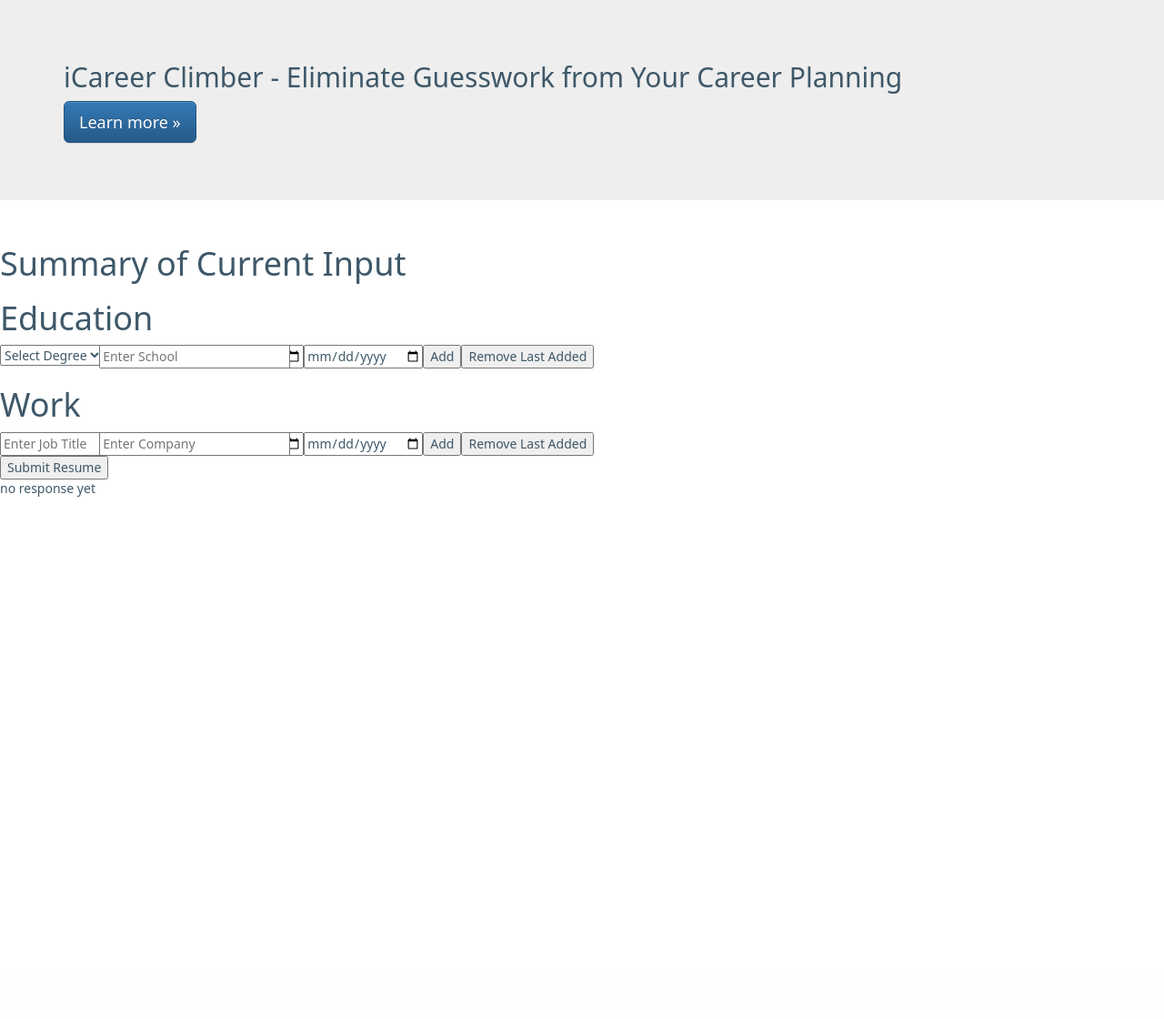
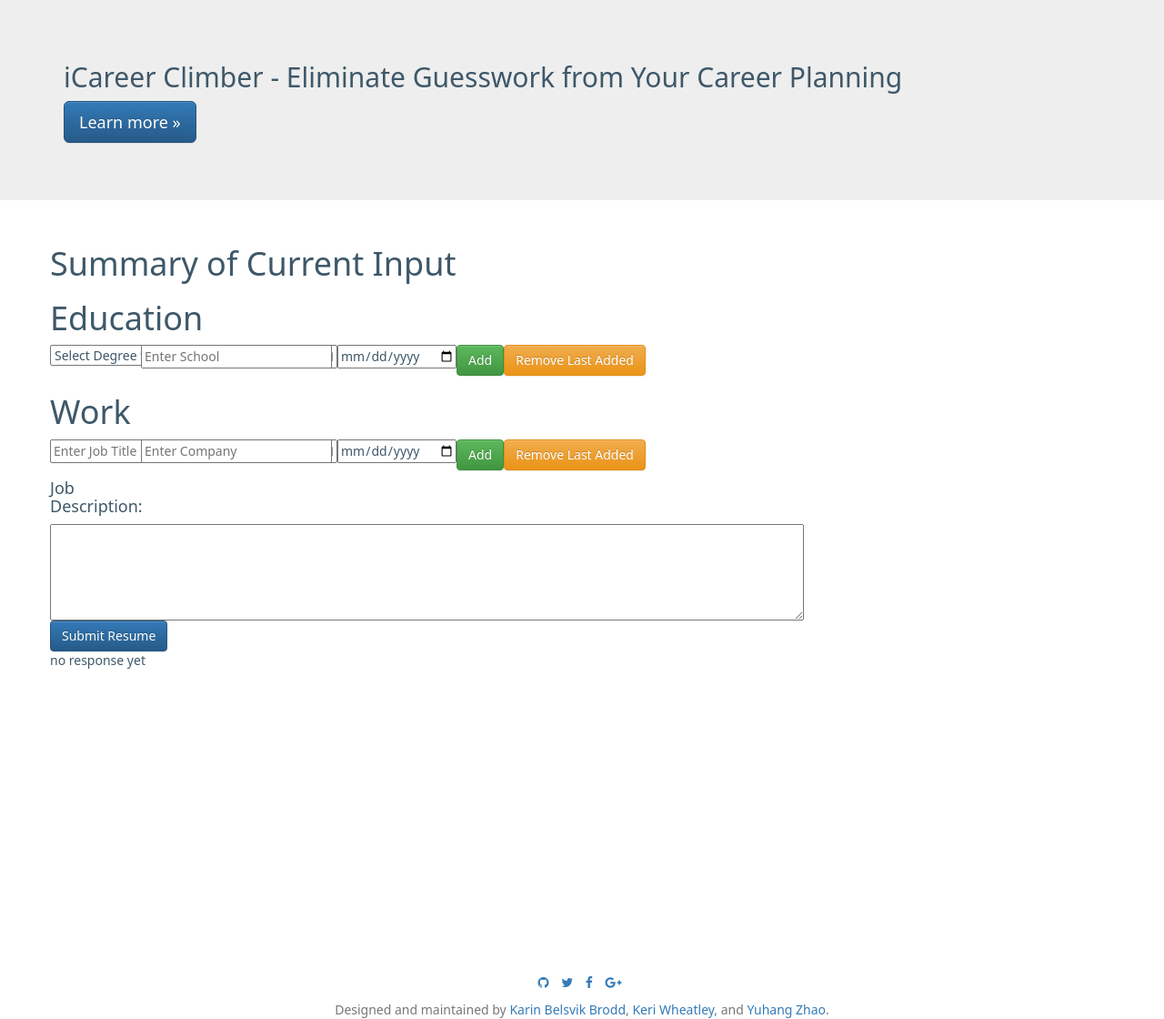
Before and after one commit to icareerclimber/career-skills-capstone, a Flask app: page / in a window 1280 px wide. Shown: the whole page at 91% size. Before the commit the page ends 546 px from the top, so only its background shows below. Run offline with Flask 2, Linux system fonts and the light colour scheme; some libraries are stand-ins or nearby versions.

Commit message:
update ui

```diff
--- a/ui/static/index.js
+++ b/ui/static/index.js
@@ -126,7 +126,7 @@
 
   render() {
     return (
-      <div float="left">
+      <div>
       <input type='date' placeholder={this.props.value} onChange={this.handleWorkFromChange}/>
       </div>
     );
@@ -165,9 +165,29 @@
   render() {
     return (
       <div float="left">
-      <input type='date' placeholder={this.props.value} onChange={this.handleWorkToChange}/>
+        <input type='date' placeholder={this.props.value} onChange={this.handleWorkToChange}/>
       </div>
     );
+  }
+}
+
+class WorkDescription extends React.Component {
+  constructor() {
+    super();
+    this.handleWorkDescriptionChange = this.handleWorkDescriptionChange.bind(this)
+  }
+
+  handleWorkDescriptionChange(e) {
+    this.props.appHandleWorkDescriptionChange(e.target.value)
+  }
+
+  render() {
+    return (
+      <div className="col-lg-1">
+        <h4 htmlFor="job description">Job Description:</h4>
+        <textarea float="none" rows='5' cols='100' onChange={this.handleWorkDescriptionChange}/>
+      </div>
+    )
   }
 }
 
@@ -184,7 +204,7 @@
   render() {
     return (
       <div>
-        <button type="button" onClick={this.handleClick}>Add</button>
+        <button type="button" className="btn btn-success" onClick={this.handleClick}>Add</button>
       </div>
     )
   }
@@ -203,7 +223,7 @@
   render() {
     return (
       <div>
-        <button type="button" onClick={this.handleClick}>Add</button>
+        <button type="button" className="btn btn-success" onClick={this.handleClick}>Add</button>
       </div>
     )
   }
@@ -222,7 +242,7 @@
   render() {
     return (
       <div>
-        <button type="button" onClick={this.handleClick}>Remove Last Added</button>
+        <button type="button" className="btn btn-warning" onClick={this.handleClick}>Remove Last Added</button>
       </div>
     )
   }
@@ -241,7 +261,7 @@
   render() {
     return (
       <div>
-        <button type="button" onClick={this.handleClick}>Remove Last Added</button>
+        <button type="button" className="btn btn-warning" onClick={this.handleClick}>Remove Last Added</button>
       </div>
     )
   }
@@ -273,6 +293,7 @@
 class Work extends React.Component {
   render() {
     return (
+      <div className="col">
       <div className="row" style={WorkStyle}>
         <Title appHandleTitleChange={this.props.appHandleTitleChange} />
         <Company appHandleCompanyChange={this.props.appHandleCompanyChange}/>
@@ -280,6 +301,10 @@
         <WorkTo appHandleWorkToChange={this.props.appHandleWorkToChange}/>
         <AddWork handleClick={this.props.appHandleAddWork}/>
         <RemoveLastWork handleClick={this.props.appHandleRemoveLastWork}/>
+      </div>
+      <div className="row" style={WorkStyle}>
+        <WorkDescription appHandleWorkDescriptionChange={this.props.appHandleWorkDescriptionChange}/>
+      </div>
       </div>
     )
   }
@@ -326,6 +351,9 @@
                 <div>
                   {m.To}
                 </div>
+                <div>
+                  {m.Description}
+                </div>
               </li>
             )
           })}
@@ -357,6 +385,7 @@
         Company: "Motorola",
         From: "2010-03-06",
         To: "2011-05-09",
+        Description: "creat web page"
       }
   ]
 }
@@ -377,6 +406,7 @@
       currentCompany: "",
       currentWorkFrom: "",
       currentWorkTo: "",
+      currentWorkDescription: "",
       result:"no response yet"
     }
     this.handleDegreeChange=this.handleDegreeChange.bind(this)
@@ -389,6 +419,7 @@
     this.handleCompanyChange=this.handleCompanyChange.bind(this)
     this.handleWorkFromChange=this.handleWorkFromChange.bind(this)
     this.handleWorkToChange=this.handleWorkToChange.bind(this)
+    this.handleWorkDescriptionChange=this.handleWorkDescriptionChange.bind(this)
     this.handleAddWork=this.handleAddWork.bind(this)
     this.handleRemoveLastWork=this.handleRemoveLastWork.bind(this)
     this.handleSubmit=this.handleSubmit.bind(this)
@@ -442,6 +473,12 @@
     })
   }
 
+  handleWorkDescriptionChange(m) {
+    this.setState({
+      currentWorkDescription: m
+    })
+  }
+
   handleAddEducation() {
     const sum = this.state.summary
     sum.Education.push({
@@ -467,7 +504,8 @@
       Title: this.state.currentTitle,
       Company: this.state.currentCompany,
       From: this.state.currentWorkFrom,
-      To: this.state.currentWorkTo
+      To: this.state.currentWorkTo,
+      Description: this.state.currentWorkDescription
     })
     this.setState({
       summary: sum
@@ -476,7 +514,8 @@
       currentTitle: "",
       currentCompany: "",
       currentWorkFrom: "",
-      currentWorkTo: ""
+      currentWorkTo: "",
+      currentWorkDescription: ""
     })
   }
 
@@ -487,7 +526,7 @@
       currentSelectDegree: last.Degree,
       currentSchool: last.School,
       currentFrom: last.From,
-      currentTo: last.to
+      currentTo: last.To
     })
     sum.Education.splice(-1,1)
     this.setState({summary: sum })
@@ -500,7 +539,8 @@
       currentTitle: last.Title,
       currentCompany: last.Company,
       currentWorkFrom: last.From,
-      currentWorkTo: last.to
+      currentWorkTo: last.To,
+      currentWorkDescription: last.Description
     })
     sum.Work.splice(-1,1)
     this.setState({summary: sum })
@@ -516,12 +556,12 @@
   render() {
     return (
       <div className="app">
-        <Summary summary={this.state.summary} testMessage={this.state.currentSelectedDegree +" " + this.state.currentSchool + " " + this.state.currentFrom + " " + this.state.currentTo}/>
+        <Summary summary={this.state.summary} testMessage={this.state.currentSelectedDegree +" " + this.state.currentSchool + " " + this.state.currentFrom + " " + this.state.currentTo + this.state.currentDescription}/>
         <h1>Education</h1>
         <Education title="Education" appHandleDegreeChange={this.handleDegreeChange} appHandleSchoolChange={this.handleSchoolChange} appHandleFromChange={this.handleFromChange} appHandleToChange={this.handleToChange} appHandleAddEducation={this.handleAddEducation} appHandleRemoveLastEducation={this.handleRemoveLastEducation} currentSummary = {this.state.summary.Education}/>
         <h1>Work</h1>
-        <Work title="Work" appHandleTitleChange={this.handleTitleChange} appHandleCompanyChange={this.handleCompanyChange} appHandleWorkFromChange={this.handleWorkFromChange} appHandleWorkToChange={this.handleWorkToChange} appHandleAddWork={this.handleAddWork} appHandleRemoveLastWork={this.handleRemoveLastWork} currentSummary = {this.state.summary.Education}/>
-        <button type="button" onClick={this.handleSubmit}> Submit Resume </button>
+        <Work title="Work" appHandleTitleChange={this.handleTitleChange} appHandleCompanyChange={this.handleCompanyChange} appHandleWorkFromChange={this.handleWorkFromChange} appHandleWorkToChange={this.handleWorkToChange} appHandleWorkDescriptionChange={this.handleWorkDescriptionChange} appHandleAddWork={this.handleAddWork} appHandleRemoveLastWork={this.handleRemoveLastWork} currentSummary = {this.state.summary.Work}/>
+        <button type="button" className="btn btn-primary" onClick={this.handleSubmit}> Submit Resume </button>
         <p>{this.state.result}</p>
       </div>
     )
--- a/ui/templates/index.html
+++ b/ui/templates/index.html
@@ -20,7 +20,40 @@
          </div>
        </div>
 
-       <div id="root"></div>
+       <div class="container">
+         <div class="row">
+            <div class="col-sm">
+               <div id="root"></div>
+            </div>
+         </div>
+       </div>
+
+       <footer class="bd-footer text-muted">
+	  <div class="footer-social">
+	    <div class="container text-center">
+		<ul class="list-inline">
+		<li class="list-inline-item social-github">
+		<a href="https://github.com/kbelsvik/career-skills-capstone"><i class="fa fa-github"></i></a>
+		</li>
+		<li class="list-inline-item social-twitter">
+		<a href="https://twitter.com"><i class="fa fa-twitter"></i></a>
+		</li>
+		<li class="list-inline-item social-facebook">
+		<a href="https://www.facebook.com"><i class="fa fa-facebook"></i></a>
+		</li>
+		<li class="list-inline-item social-google-plus">
+		<a href="https://plus.google.com"><i class="fa fa-google-plus"></i></a>
+		</li>
+		</ul>
+	    </div>
+	  </div>
+
+	  <div class="footer-main">
+	    <div class="container text-center">
+		    Designed and maintained by <a href="mailto:kbrodd@ischool.berkeley.edu">Karin Belsvik Brodd</a>, <a href="mailto:keri.wheatley@ischool.berkeley.edu">Keri Wheatley</a>, and <a href="mailto:yhzhao@berkeley.edu">Yuhang Zhao</a>.
+	    </div>
+	  </div>
+	</footer>
 
        <script src="https://unpkg.com/react@16/umd/react.development.js"></script>
        <script src="https://unpkg.com/react-dom@16/umd/react-dom.development.js"></script>
@@ -30,5 +63,6 @@
        <script src="https://ajax.googleapis.com/ajax/libs/jquery/1.12.4/jquery.min.js"></script>
        <script src="https://maxcdn.bootstrapcdn.com/bootstrap/3.3.7/js/bootstrap.min.js" integrity="sha384-Tc5IQib027qvyjSMfHjOMaLkfuWVxZxUPnCJA7l2mCWNIpG9mGCD8wGNIcPD7Txa" crossorigin="anonymous"></script>
        <script src="index.js" type="text/babel"></script>
+       <link href="https://maxcdn.bootstrapcdn.com/font-awesome/4.4.0/css/font-awesome.min.css" rel="stylesheet"/>
     </body>
 </html>
--- a/ui/templates/index.js
+++ b/ui/templates/index.js
@@ -315,7 +315,7 @@
         <Summary summary={this.state.summary} testMessage={this.state.currentSelectedDegree +" " + this.state.currentSchool + " " + this.state.currentFrom + " " + this.state.currentTo}/>
         <h1>Education</h1>
         <Education title="Education" appHandleDegreeChange={this.handleDegreeChange} appHandleSchoolChange={this.handleSchoolChange} appHandleFromChange={this.handleFromChange} appHandleToChange={this.handleToChange} appHandleAddEducation={this.handleAddEducation} appHandleRemoveLastEducation={this.handleRemoveLastEducation} currentSummary = {this.state.summary.Education}/>
-        <button type="button" onClick={this.handleSubmit}> Submit Education </button>
+        <button type="button" class="btn btn-primary" onClick={this.handleSubmit}> Submit Education </button>
         <p>{this.state.result}</p>
       </div>
     )
```
Also changed, not shown: ui/index.html (+20 -0 lines), ui/index.js (+87 -23 lines), ui/templates/style.css (+18 -0 lines), 2 other files.
